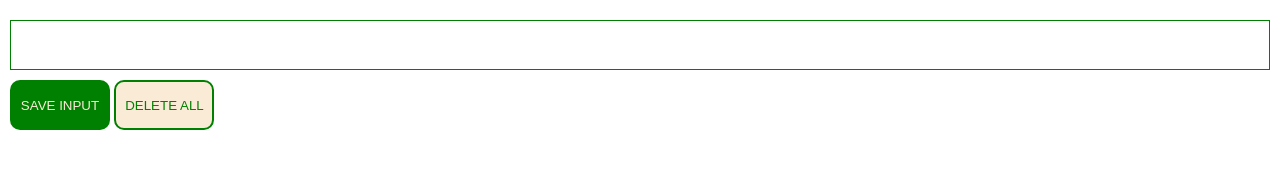
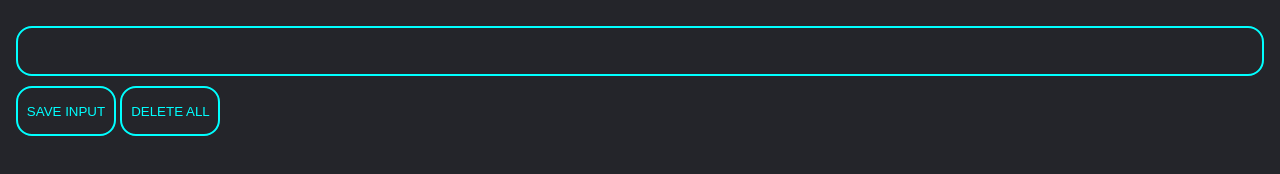
Before and after one commit to Harshit264/Projects, a browser extension: page Lead_Tracker/LeadTracker.html in a window 1280 px wide. Drawn offline with Linux system fonts and the light colour scheme.

Commit message:
UI Overhaul and name change

```diff
--- a/Lead_Tracker/ChromeEx.css
+++ /dev/null
@@ -1,42 +0,0 @@
-body{
-    margin: 0;
-    padding: 10px;
-    font-family: Arial, Helvetica, sans-serif;
-    min-width: 400px;
-}
-input{
-    height: 50px;
-    width: 100%;
-    border: 1px solid green;
-    margin-top: 10px;
-    margin-bottom: 10px;
-    padding-left: 10px;
-    padding-right: 10px;
-    box-sizing: border-box;
-}
-button{
-    background-color: green;
-    color: antiquewhite;
-    height: 50px;
-    width: 100px;
-    border: 0ch;
-    border-radius: 10px;
-    padding: 2px;
-}
-#delete-btn{
-    background-color: antiquewhite;
-    color: green;
-    border: 2px solid green;
-}
-ul{
-    margin-top: 20px;
-    padding-left: 0;
-    font-size: 24px;
-}
-li{
-    list-style: none;
-    padding: 5px;
-}
-li a{
-    color: green;
-}
--- /dev/null
+++ b/Lead_Tracker/LeadTracker.css
@@ -0,0 +1,73 @@
+:root{
+    --backcolor: rgba( 14.12%, 14.51% , 16.47%, 1);
+}
+
+body{
+    margin: 0;
+    padding: 1rem;
+    font-family: Arial, Helvetica, sans-serif;
+    min-width: 400px;
+    background-color: var(--backcolor);
+}
+
+input{
+    height: 50px;
+    color: white;
+    width: 100%;
+    border: 2px solid aqua;
+    border-radius: 1rem;
+    margin-top: 10px;
+    margin-bottom: 10px;
+    padding-left: 10px;
+    padding-right: 10px;
+    box-sizing: border-box;
+    background-color: var(--backcolor);
+    font-size: 1.5rem;
+}
+
+#input-btn{
+    transition: all 0.3s ease 0s;
+    color: aqua;
+    height: 50px;
+    width: 100px;
+    border: 2px solid aqua;
+    border-radius: 1rem;
+    padding: 2px;
+    background-color: var(--backcolor);
+}
+
+#input-btn:hover{
+    background-color: aqua;
+    color: var(--backcolor);
+}
+
+#delete-btn{
+    transition: all 0.3s ease 0s;
+    color: aqua;
+    height: 50px;
+    width: 100px;
+    border: 2px solid aqua;
+    border-radius: 1rem;
+    padding: 2px;
+    background-color: var(--backcolor);
+}
+
+#delete-btn:hover{
+    background-color: aqua;
+    color: var(--backcolor);
+}
+
+ul{
+    margin-top: 1.25rem;
+    padding-left: 0;
+    font-size: 1.5rem;
+}
+
+li{
+    list-style: none;
+    padding: 5px;
+}
+
+li a{
+    color: aqua;
+}
--- a/Lead_Tracker/ChromeEx.html
+++ b/Lead_Tracker/LeadTracker.html
@@ -4,14 +4,14 @@
     <meta charset="UTF-8">
     <meta http-equiv="X-UA-Compatible" content="IE=edge">
     <meta name="viewport" content="width=device-width, initial-scale=1.0">
-    <title>Document</title>
-    <link rel="stylesheet" href="ChromeEx.css">
+    <title>Lead Tracker</title>
+    <link rel="stylesheet" href="LeadTracker.css">
 </head>
 <body>
    <input type="text" id="input-el">
     <button id="input-btn">SAVE INPUT</button>
     <button id="delete-btn">DELETE ALL</button>
     <ul id="ul-el"></ul>
-    <script src="ChromeEx.js" defer></script>
+    <script src="LeadTracker.js" defer></script>
 </body>
 </html>
```
Also changed, not shown: Lead_Tracker/LeadTracker.js (renamed from Lead_Tracker/ChromeEx.js), Lead_Tracker/manifest.json.
